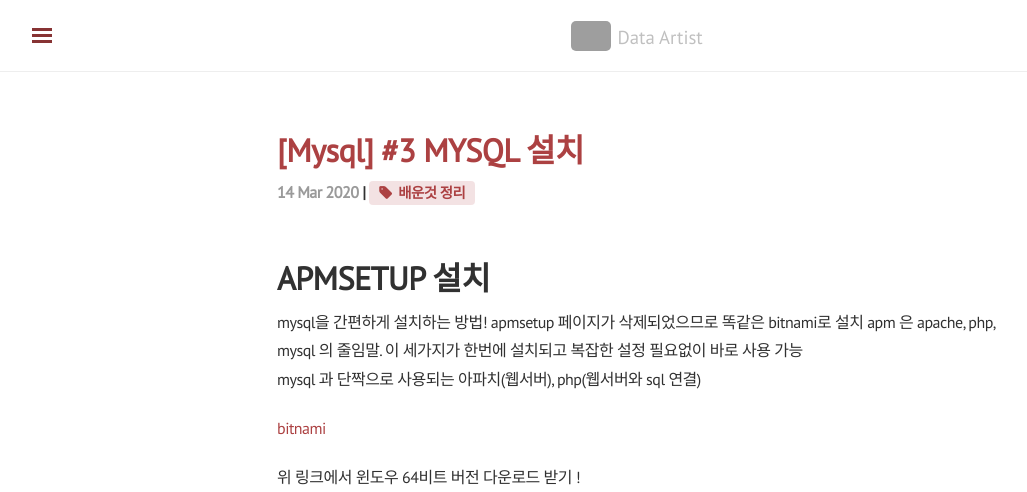
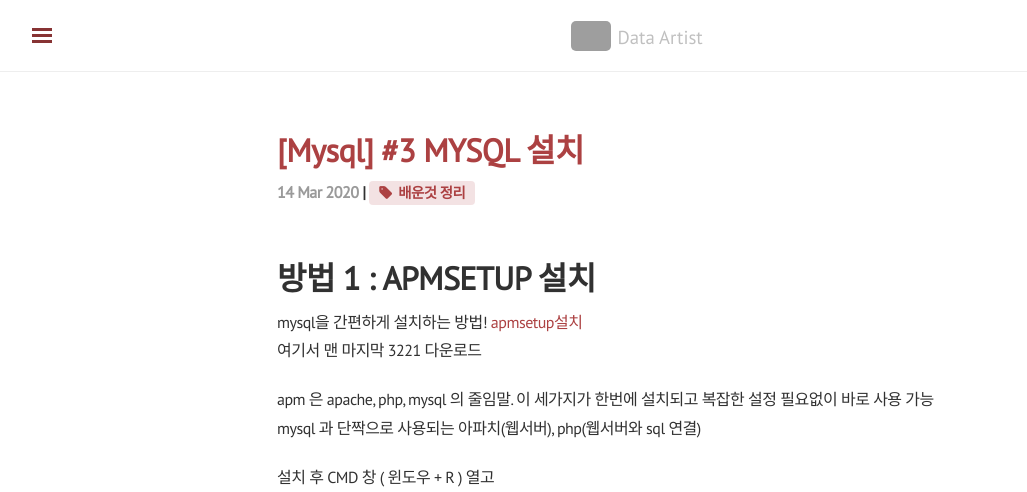
Before and after one commit to shanny924/shanny924.github.io, a Jekyll site: the page built from _posts/2020-03-14-mysql#3.md, in a window 1280 px wide and 1400 px high, cut to the strip 0-492 px from the top of the window. Shown: the whole strip, without its empty margins (3-1030 px from the left). Built offline with Jekyll 4.4.1, drawn with Linux system fonts in a browser that asks for light colours; nearby versions of some CDN libraries; comment, search, counter and statistics services are not loaded; some of the changed text lies outside the part shown; grey boxes are pictures that could not be loaded.

Commit message:
Update 2020-03-14-mysql#3.md

````diff
--- a/_posts/2020-03-14-mysql#3.md
+++ b/_posts/2020-03-14-mysql#3.md
@@ -5,12 +5,35 @@
 tag: [배운것 정리]
 ---
 
-# APMSETUP 설치
+# 방법 1 : APMSETUP 설치
 
 mysql을 간편하게 설치하는 방법!
-apmsetup 페이지가 삭제되었으므로 똑같은 bitnami로 설치
+[apmsetup설치](http://kldp.net/apmsetup/release/)
+여기서 맨 마지막 3221 다운로드
+
 apm 은 apache, php, mysql 의 줄임말. 이 세가지가 한번에 설치되고 복잡한 설정 필요없이 바로 사용 가능
 mysql 과 단짝으로 사용되는 아파치(웹서버), php(웹서버와 sql 연결)
+
+설치 후 CMD 창 ( 윈도우 + R ) 열고
+
+```
+> mysql -uroot -p
+> show databases # 현재 db 목록
+```
+
+## php my admin ( 웹 기반의 mysql 제어 gui )
+
+apm setup monitor (처음 실행하고 나면 윈도우 하단 숨겨진 아이콘 표시 하면 나옴) -> mysql 관리
+(아파치 웹서버 왜 실행 안되지..)
+사용자명 : root
+이걸로 mysql 서버 제어 가능
+
+## 비번 변경
+
+apmsetup 오른쪽 마우스 => root 패스워드 변경 (필수)
+
+
+# 방법 2 : BITNAMI 설치
 
 [bitnami](https://bitnami.com/download/files/stacks/wampstack/7.3.15-2/bitnami-wampstack-7.3.15-2-windows-x64-installer.exe?with_popup_signin=1)
 
@@ -35,3 +58,5 @@
 실제 서비스 시에는 반드시 패스워드를 바꿔줘야 함 !
 
 좀 더 편리한 방법은 navicat 등의 gui 또는 웹 기반 클라이언트인 php myadmin 이 유용함
+
+mysql 은 윈도우보다는 리눅스에 적합함 -> 가상머신 설치 권장
````
